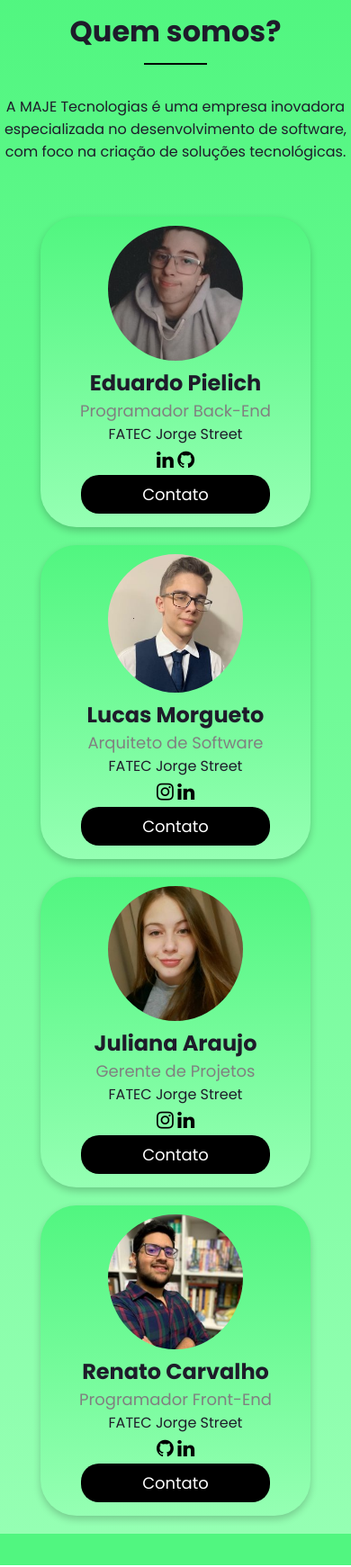
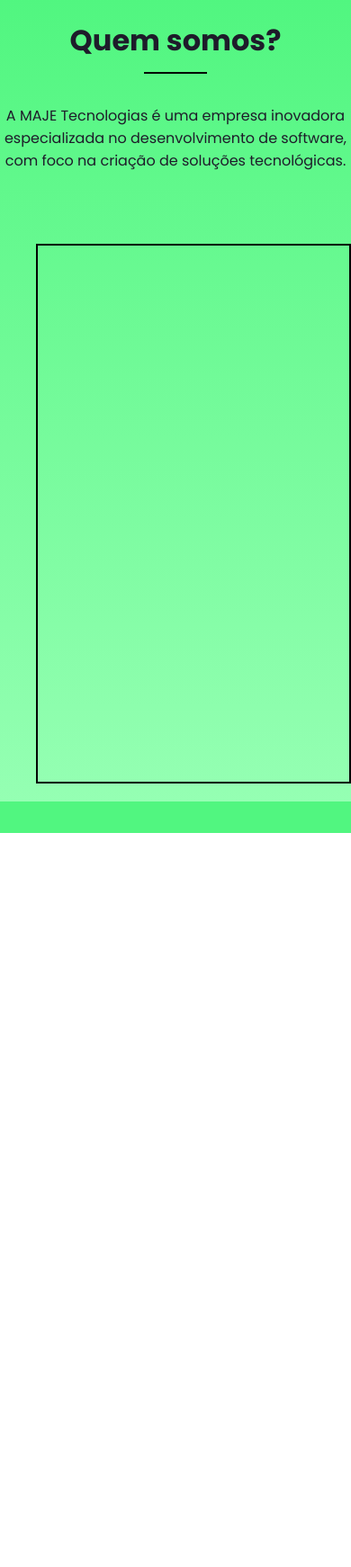
Before and after one commit to MAJE-Tecnologias/Evoluti, a PHP site: page / in a window 390 px wide. Shown: the part 4042-5784 px from the top of the page at 90% size. After the commit the page ends 4968 px from the top, so only its background shows below. Run offline with PHP 8.4, Linux system fonts and the light colour scheme.

Commit message:
6º Commit
Não fiz muito. Preparação para a próxima atualização.

```diff
--- a/index.html
+++ b/index.html
@@ -116,64 +116,22 @@
 
             <div class="center-screen">
 
-                <!-- 1 -->
-                <div class="column">
-                    <div class="card">
-                        <img src="Imagens/Pielich.jpeg" style="width:150px; height: auto; padding-top: 10px; border-radius: 50%;">
-                        <h2>Eduardo Pielich</h2>
-                        <p class="title">Programador Back-End</p>
-                        <p>FATEC Jorge Street</p>
-                        <a href="l1nk.dev/linkedineduardo"><i class="fa fa-linkedin"></i></a>
-                        <a href="https://github.com/Poliester2005"><i class="fa fa-github"></i></a>
-                        <p><button class="botaoCards">Contato</button></p>
-                    </div>
+                <div class="container_Cards">
+                    	<div class="coluna">
+
+                        </div>
+                        <div class="coluna">
+
+                        </div>
+                        <div class="coluna">
+
+                        </div>
+                        <div class="coluna">
+
+                        </div>
                 </div>
 
-                <!-- 2 -->
-                <div class="column">
-                    <div class="card">
-                        <img src="Imagens/Morgueto.jpeg" style="width:150px; height: auto; padding-top: 10px; border-radius: 50%;">
-                        <h2>Lucas Morgueto</h2>
-                        <p class="title">Arquiteto de Software</p>
-                        <p>FATEC Jorge Street</p>
-                        <a href="l1nk.dev/linkedinlucas"><i class="fa fa-instagram"></i></a>
-                        <a href="https://www.linkedin.com/in/carolina-pavan-570a0a215/"><i class="fa fa-linkedin"></i></a>
-                        <p><button class="botaoCards">Contato</button></p>
-                    </div>
-                </div>
-
-                <!-- 3 -->
-
-
-                <!-- 4 -->
-                <div class="column">
-                    <div class="card">
-                        <img src="Imagens/Juliana.jpeg" style="width:150px; height: auto; padding-top: 10px; border-radius: 50%;">
-                        <h2>Juliana Araujo</h2>
-                        <p class="title">Gerente de Projetos</p>
-                        <p>FATEC Jorge Street</p>
-                        <a href="https://www.instagram.com/alvess.jux/"><i class="fa fa-instagram"></i></a>
-                        <a href="https://www.linkedin.com/in/juliana-araujo-6563a820b/"><i class="fa fa-linkedin"></i></a>
-                        <p><button class="botaoCards">Contato</button></p>
-                    </div>
-                </div>
-
-                <!-- 5 -->
-                <div class="column">
-                    <div class="card">
-                        <img src="Imagens/Renato.jpeg" style="width:150px; height: auto; padding-top: 10px; border-radius: 50%;">
-                        <h2>Renato Carvalho</h2>
-                        <p class="title">Programador Front-End</p>
-                        <p>FATEC Jorge Street</p>
-                        <a href="https://github.com/RenatoAC2004"><i class="fa fa-github"></i></a>
-                        <a href="l1nk.dev/linkedinrenato"><i class="fa fa-linkedin"></i></a>
-                        <p><button class="botaoCards">Contato</button></p>
-                    </div>
-                </div>
-
-
             </div>
-        </div>
 
     </section>
     <div class="rodape">
--- a/style.css
+++ b/style.css
@@ -296,6 +296,21 @@ h1{
     padding-top: 40px;
   }
 
+  .container_Cards{
+    display: flex;
+    margin: 20px;
+    width: 100%;
+    height: 600px;
+    border: 2px solid black;
+  }
+
+.coluna{
+    align-items: center;
+    width:25%;
+    float:left;
+    padding: 0px 10px;
+}
+
 .column{
     align-items: center;
     width:20%;
@@ -603,54 +729,6 @@ h1{
 
   }
 
-.column{
-    width: 100%;
-}
-
-.row::after{
-    content: "";
-    clear: both;
-}
-
-
-.card{
-    box-shadow: 0 4px 8px 0 rgba(0, 0, 0, 0.2);
-    max-width: 300px;
-    margin: auto;
-    background-color: white;
-    text-align: center;
-    border-radius: 40px;
-    padding-bottom: 15px;
-    margin-bottom: 20px;
-}
-
-.title{
-    color: gray;
-    font-size: 18px;
-}
-
-.botaoCards{
-    border: none;
-    padding: 8px;
-    display: inline-block;
-    color: white;
-    background-color: black;
-    cursor: pointer;
-    width: 70%;
-    border-radius: 20px;
-    font-size: 18px;
-    text-align: center;
-}
-
-a{
-    text-decoration: none;
-    font-size: 22px;
-    color: black;
-}
-
-a:hover,button:hover{
-    opacity: 0.6;
-}
 
 /* --------------------------------------------------------- */
 
```
Also changed, not shown: other parts of style.css (+113 -2 lines).
